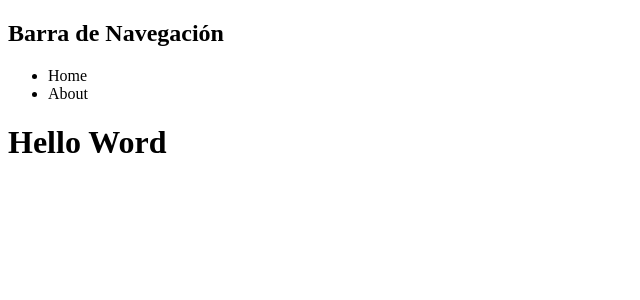
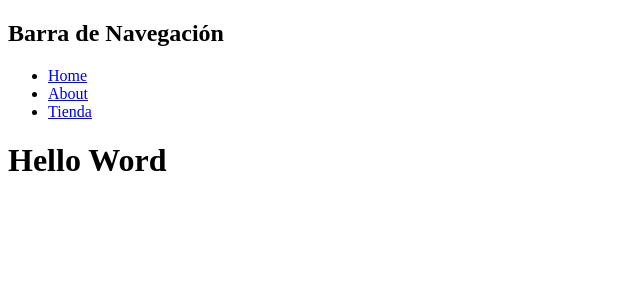
Before and after one commit to RobertoGuzman64/pruebaNextjs, a Next.js app in the folder prueba/: page / in a window 1280 px wide. Shown: the top 300 px of the page, without its empty margins (0-640 px from the left). Built offline with nearby package versions, Linux system fonts and the light colour scheme.

Commit message:
seccion 2

```diff
--- a/prueba/app/layout.jsx
+++ b/prueba/app/layout.jsx
@@ -1,3 +1,5 @@
+import Navbar from "@/components/navbar"
+
 export const metadata = {
     title: 'Next.js',
     description: 'Generated by Next.js'
@@ -7,13 +9,7 @@
     return (
         <html>
             <body>
-                <nav>
-                    <h1>Barra de Navegación</h1>
-                    <ul>
-                        <li>Home</li>
-                        <li>About</li>
-                    </ul>
-                </nav>
+                <Navbar></Navbar>
                 {children}
             </body>
         </html>
--- /dev/null
+++ b/prueba/components/navbar.jsx
@@ -0,0 +1,20 @@
+import Link from 'next/link'
+
+export default function Navbar() {
+    return (
+        <nav>
+            <h1>Barra de Navegación</h1>
+            <ul>
+                <li>
+                    <Link href='/'>Home</Link>
+                </li>
+                <li>
+                    <Link href='/about'>About</Link>
+                </li>
+                <li>
+                    <Link href='/tienda'>Tienda</Link>
+                </li>
+            </ul>
+        </nav>
+    )
+}
```
